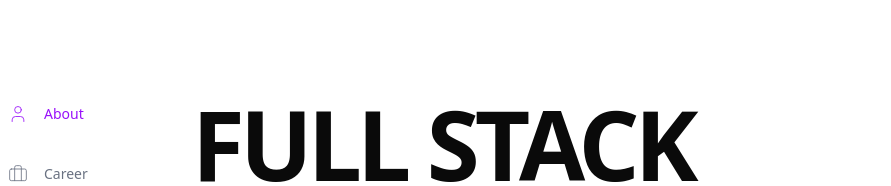
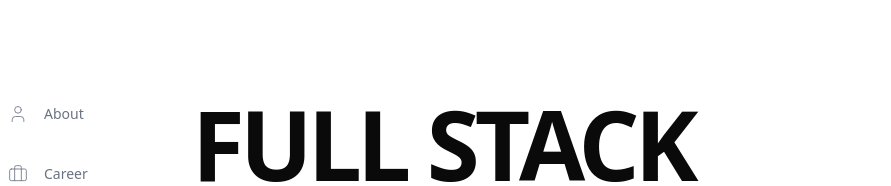
Before and after one commit to kira-1011/portfolio, a Next.js app: page / in a window 1280 px wide. Shown: the top 186 px of the page, without its empty margins (0-891 px from the left). Built offline with nearby package versions, Linux system fonts and the light colour scheme; some icons are missing.

Commit message:
feat: add react-scroll dependency and refactor Sidebar for smooth scrolling; update AboutSection ID for consistency

```diff
--- a/components/AboutSection.tsx
+++ b/components/AboutSection.tsx
@@ -25,7 +25,7 @@ const SOCIAL_LINKS = [
 
 export default function AboutSection() {
     return (
-        <section id="home" className="flex flex-col justify-center">
+        <section id="about" className="flex flex-col justify-center">
             <div className="space-y-8">
                 <div>
                     <h1 className="text-4xl sm:text-6xl lg:text-8xl font-bold tracking-tighter mb-6 sm:mb-8">
--- a/components/Sidebar.tsx
+++ b/components/Sidebar.tsx
@@ -1,43 +1,33 @@
 'use client';
-import Link from 'next/link';
+import { Link as ScrollLink } from 'react-scroll';
 import { User, Folder, Mail, Briefcase, Menu, X } from 'lucide-react';
 import { useState } from 'react';
 
 const MENU_ITEMS = [
     {
         id: 'about',
-        href: '/',
         label: 'About',
         icon: User
     },
     {
         id: 'career',
-        href: '#career',
         label: 'Career',
         icon: Briefcase
     },
     {
         id: 'projects',
-        href: '#projects',
         label: 'Projects',
         icon: Folder
     },
     {
         id: 'contact',
-        href: '#contact',
         label: 'Contact',
         icon: Mail
     }
 ]
 
 export default function Sidebar() {
-    const [activeSection, setActiveSection] = useState('about');
     const [isMobileMenuOpen, setIsMobileMenuOpen] = useState(false);
-
-    const handleSelectSection = (section: string) => {
-        setActiveSection(section);
-        setIsMobileMenuOpen(false);
-    };
 
     return (
         <>
@@ -75,15 +65,20 @@ export default function Sidebar() {
                     </div>
                     <nav className="flex flex-col gap-6">
                         {MENU_ITEMS.map((item) => (
-                            <Link
+                            <ScrollLink
                                 key={item.id}
-                                href={item.href}
-                                onClick={() => handleSelectSection(item.id)}
-                                className={`flex items-center gap-4 p-2 transition-colors group ${activeSection === item.id ? 'text-purple-600' : 'text-gray-500 hover:text-black'}`}
+                                to={item.id}
+                                spy={true}
+                                smooth={true}
+                                offset={-50}
+                                duration={300}
+                                onClick={() => setIsMobileMenuOpen(false)}
+                                activeClass="text-primary [&>svg]:stroke-primary"
+                                className="flex items-center gap-4 p-2 transition-colors cursor-pointer text-gray-500 hover:text-black group"
                             >
-                                <item.icon size={20} strokeWidth={1} className={`transition-colors ${activeSection === item.id ? 'stroke-purple-600' : 'group-hover:stroke-black'}`} />
+                                <item.icon size={20} strokeWidth={1} className="transition-colors group-hover:stroke-black" />
                                 <span className="text-sm">{item.label}</span>
-                            </Link>
+                            </ScrollLink>
                         ))}
                     </nav>
                 </div>
@@ -93,15 +88,19 @@ export default function Sidebar() {
             <aside className="hidden lg:block sticky left-0 top-24 w-48 flex-col justify-between h-1/2">
                 <nav className="flex flex-col gap-6 transition-colors duration-300">
                     {MENU_ITEMS.map((item) => (
-                        <Link
+                        <ScrollLink
                             key={item.id}
-                            href={item.href}
-                            onClick={() => handleSelectSection(item.id)}
-                            className={`flex items-center gap-4 p-2 transition-colors group ${activeSection === item.id ? 'text-purple-600' : 'text-gray-500 hover:text-black'}`}
+                            to={item.id}
+                            spy={true}
+                            smooth={true}
+                            offset={-50}
+                            duration={500}
+                            activeClass="!text-primary [&>svg]:!stroke-primary"
+                            className="flex items-center gap-4 p-2 transition-colors cursor-pointer text-gray-500 hover:text-black group"
                         >
-                            <item.icon size={20} strokeWidth={1} className={`transition-colors ${activeSection === item.id ? 'stroke-purple-600' : 'group-hover:stroke-black'}`} />
+                            <item.icon size={20} strokeWidth={1} className="transition-colors group-hover:stroke-black" />
                             <span className="text-sm">{item.label}</span>
-                        </Link>
+                        </ScrollLink>
                     ))}
                 </nav>
             </aside>
--- a/package.json
+++ b/package.json
@@ -9,6 +9,7 @@
     "lint": "eslint"
   },
   "dependencies": {
+    "@types/react-scroll": "^1.8.10",
     "class-variance-authority": "^0.7.1",
     "clsx": "^2.1.1",
     "lucide-react": "^0.555.0",
@@ -16,6 +17,7 @@
     "next-themes": "^0.4.6",
     "react": "19.2.0",
     "react-dom": "19.2.0",
+    "react-scroll": "^1.9.3",
     "remove": "^0.1.5",
     "sonner": "^2.0.7",
     "tailwind-merge": "^3.4.0",
```
Also changed, not shown: 1 other file (tests, documents, lock files or other folders).
